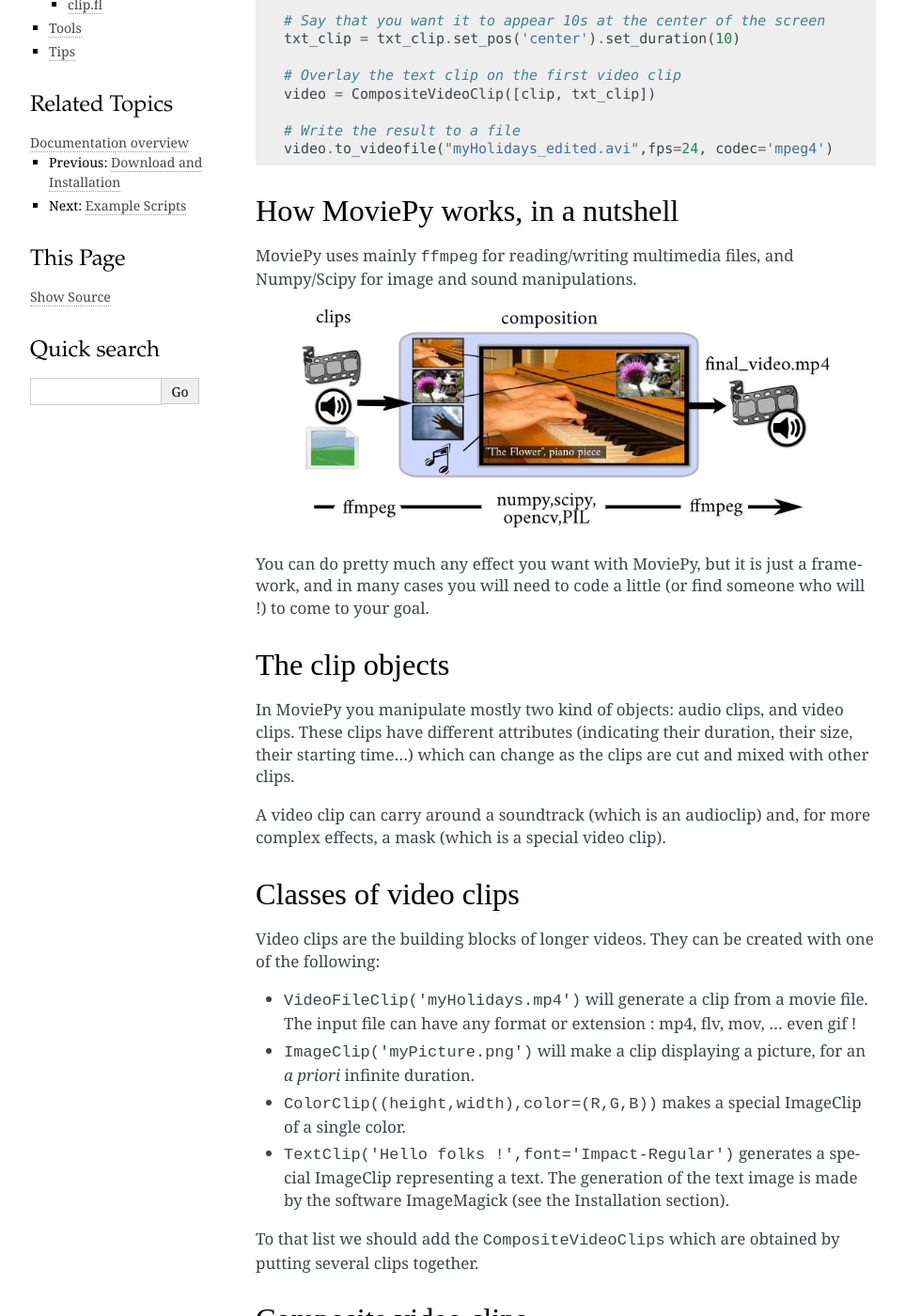
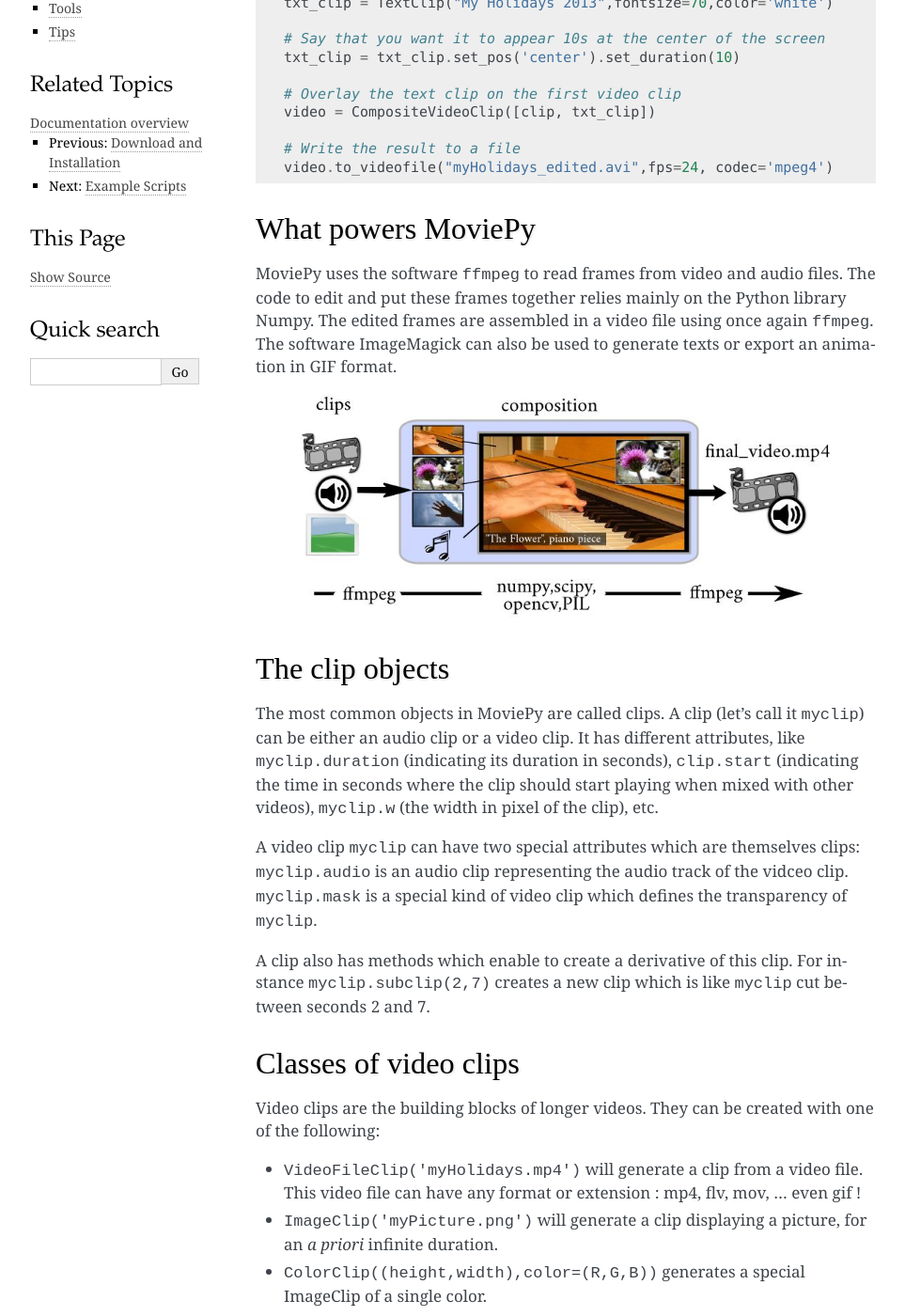
Before and after one commit to Zulko/moviepy, a Sphinx documentation site: the page built from docs/crash_course/crash_course.rst, in a window 1280 px wide and 1400 px high, scrolled down 524 px. Shown: the whole window at 94% size, without its empty margins (148-1111 px from the left). Built offline with Sphinx 7.4.7, drawn with Linux system fonts in a browser that asks for light colours; some web fonts are replaced; cross-references to code outside the pages are shown as plain code; some of the changed text lies outside the part shown.

Commit message:
Fixed stderr bug when writing logiles. Started to rewrite the docs.

```diff
--- a/docs/crash_course/crash_course.rst
+++ b/docs/crash_course/crash_course.rst
@@ -1,14 +1,16 @@
 A MoviePy crash-course
 -----------------------
 
-In this section we will give you the basics to start editing your videos.
+
+This section presents the basics of video editing with MoviePy.
+
 
 Example code
 ~~~~~~~~~~~~~~
 
-In a typical script, you load or generate some clips, modify them, combine them, and write the result to a video file.
-So let us load a movie of my last holidays, lower the volume, add a title in the center of the video for the ten first seconds, and write the result in a file: ::
+In a typical MoviePy script, you load some clips from video files, then modify them, put them together, and write the result to a video file. As an example, let us load a movie of my last holidays, lower the volume, add a title in the center of the video for the first ten seconds, and write the result in a file: ::
 
+    # Import everything needed to edit video clips
     from moviepy.editor import *
 
     # Load myHolidays.mp4 and select the subclip 00:00:50 - 00:00:60
@@ -29,39 +31,35 @@ So let us load a movie of my last holidays, lower the volume, add a title in the
     # Write the result to a file
     video.to_videofile("myHolidays_edited.avi",fps=24, codec='mpeg4')
 
-How MoviePy works, in a nutshell
-~~~~~~~~~~~~~~~~~~~~~~~~~~~~~~~~~
 
-MoviePy uses mainly ``ffmpeg`` for reading/writing multimedia files, and Numpy/Scipy for image and sound manipulations.
+What powers MoviePy
+~~~~~~~~~~~~~~~~~~~~~
+
+MoviePy uses the software ``ffmpeg`` to read frames from video and audio files. The code to edit and put these frames together relies mainly on the Python library Numpy. The edited frames are assembled in a video file using once again ``ffmpeg``. The software ImageMagick can also be used to generate texts or export an animation in GIF format.
 
 .. image:: explanations.jpeg
     :width: 570px
     :align: center
 
-You can do pretty much any effect you want with MoviePy, but it is just a framework, and in many cases you will need to code a little (or find someone who will !) to come to your goal.
-
-
 The clip objects
 ~~~~~~~~~~~~~~~~~~~
 
-In MoviePy you manipulate mostly two kind of objects: audio clips, and
-video clips. These clips have different attributes (indicating their
-duration, their size, their starting time...) which can change as the clips are cut and
-mixed with other clips.
+The most common objects in MoviePy are called clips. A clip (let's call it ``myclip``) can be either an audio clip or a video clip. It has different attributes, like ``myclip.duration`` (indicating its duration in seconds), ``clip.start`` (indicating the time in seconds where the clip should start playing when mixed with other videos), ``myclip.w`` (the width in pixel of the clip), etc.
 
-A video clip can carry around a soundtrack (which is an
-audioclip) and, for more complex effects, a mask (which is a special
-video clip).
+A video clip ``myclip`` can have two special attributes which are themselves clips: ``myclip.audio`` is an audio clip representing the audio track of the vidceo clip. ``myclip.mask`` is a special kind of video clip which defines the transparency of ``myclip``.
+
+A clip also has methods which enable to create a derivative of this clip. For instance ``myclip.subclip(2,7)`` creates a new clip which is like ``myclip`` cut between seconds 2 and 7.
 
 Classes of video clips
 ~~~~~~~~~~~~~~~~~~~~~~
 
 Video clips are the building blocks of longer videos. They can be created with one of the following:
 
-- ``VideoFileClip('myHolidays.mp4')`` will generate a clip from a movie file. The input file can have any format or extension : mp4, flv, mov, ... even gif !
-- ``ImageClip('myPicture.png')`` will make a clip displaying a picture, for an *a priori* infinite duration.
-- ``ColorClip((height,width),color=(R,G,B))`` makes a special ImageClip of a single color.
+- ``VideoFileClip('myHolidays.mp4')`` will generate a clip from a video file. This video file can have any format or extension : mp4, flv, mov, ... even gif !
+- ``ImageClip('myPicture.png')`` will generate a clip displaying a picture, for an *a priori* infinite duration.
+- ``ColorClip((height,width),color=(R,G,B))`` generates a special ImageClip of a single color.
 - ``TextClip('Hello folks !',font='Impact-Regular')`` generates a special ImageClip representing a text. The generation of the text image is made by the software ImageMagick (see the Installation section).
+
 To that list we should add the ``CompositeVideoClips`` which are obtained by putting several clips together.
 
 .. _CompositeVideoClips:
--- a/moviepy/version.py
+++ b/moviepy/version.py
@@ -1 +1 @@
-__version__ = "0.2.1.8.02"
+__version__ = "0.2.1.8.03"
```
Also changed, not shown: docs/gallery.rst (added, +53 -0 lines), docs/index.rst (+5 -7 lines), 6 other files.
